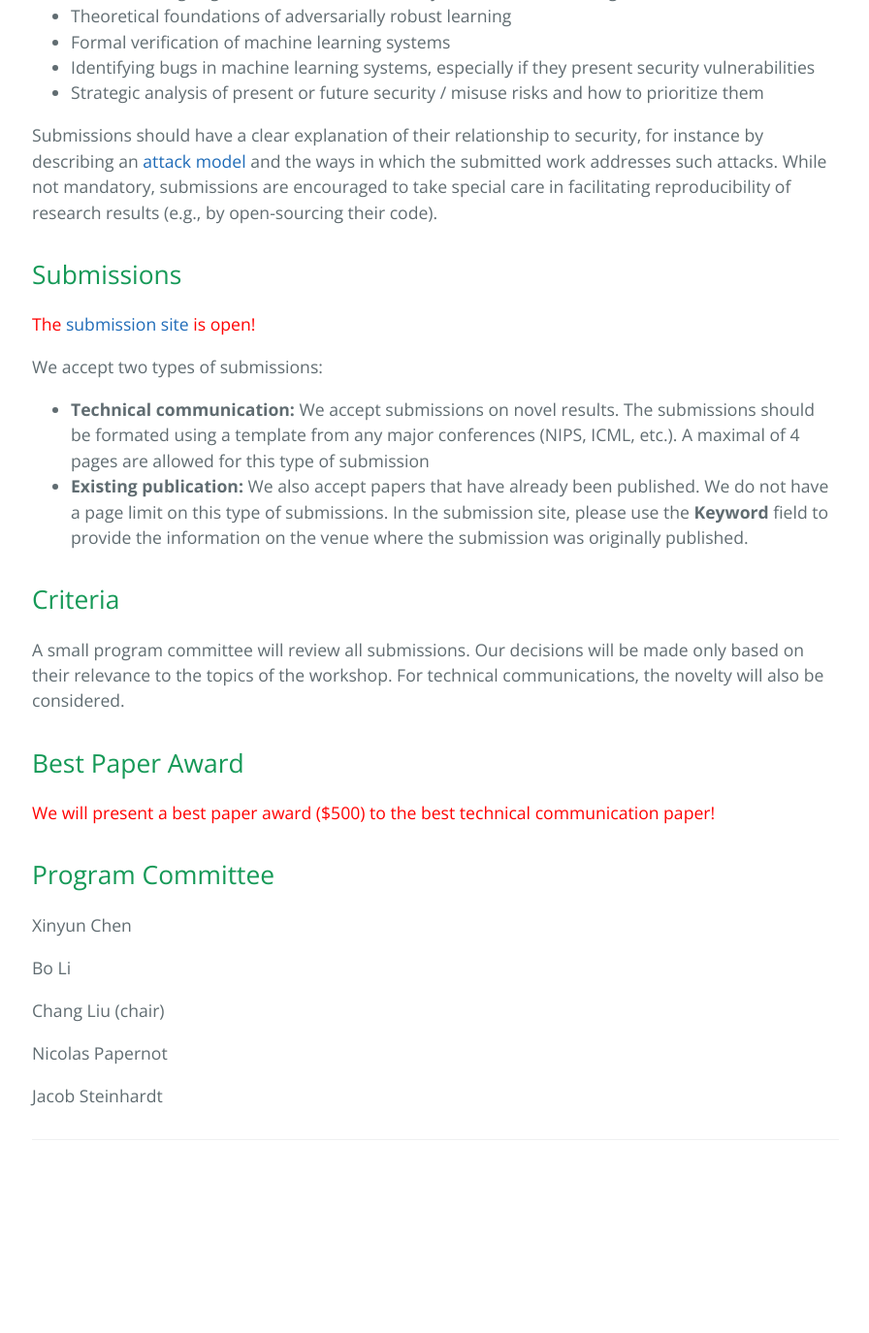
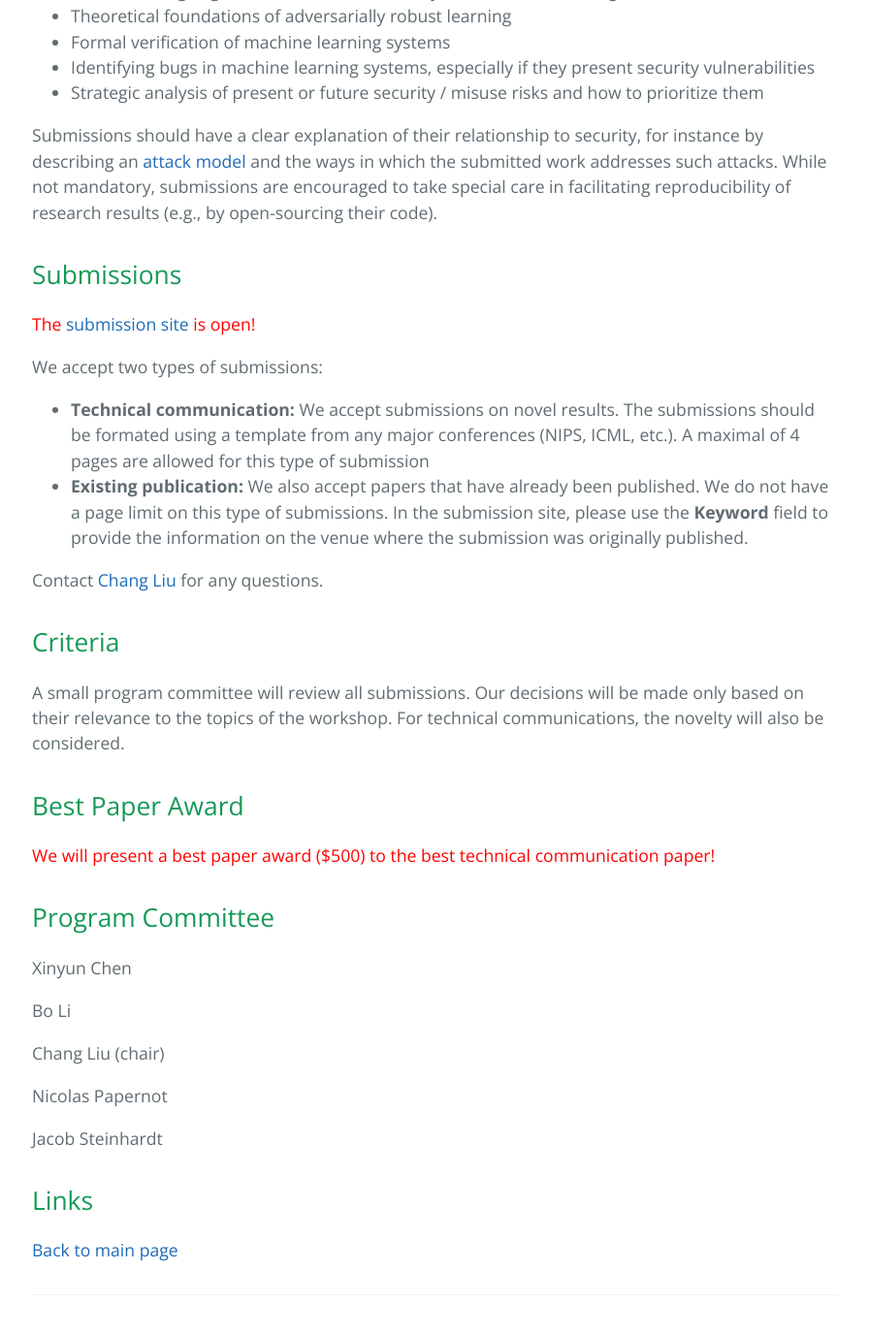
Before and after one commit to deep-learning-security/nips-workshop-2017, a Jekyll site: the page built from cfp.md, in a window 1280 px wide and 1400 px high, scrolled down 1200 px. Shown: the top 1375 px of the window at 97% size, without its empty margins (191-1087 px from the left). Built offline with Jekyll 4.4.1, drawn with Linux system fonts in a browser that asks for light colours; before the commit the page ends 2440 px from its top, so only the background shows below that.

Commit message:
cfp update

```diff
--- a/cfp.md
+++ b/cfp.md
@@ -62,6 +62,8 @@ submission
 on this type of submissions. In the submission site, please use the **Keyword** field to provide the information
 on the venue where the submission was originally published.
 
+Contact [Chang Liu](<mailto:liuchang@eecs.berkeley.edu>) for any questions.
+
 ## Criteria
 
 A small program committee will review all submissions. Our decisions will be made only based on their relevance
@@ -82,3 +84,8 @@ Chang Liu (chair)
 Nicolas Papernot
 
 Jacob Steinhardt
+
+
+## Links
+
+[Back to main page](index.md)
```
